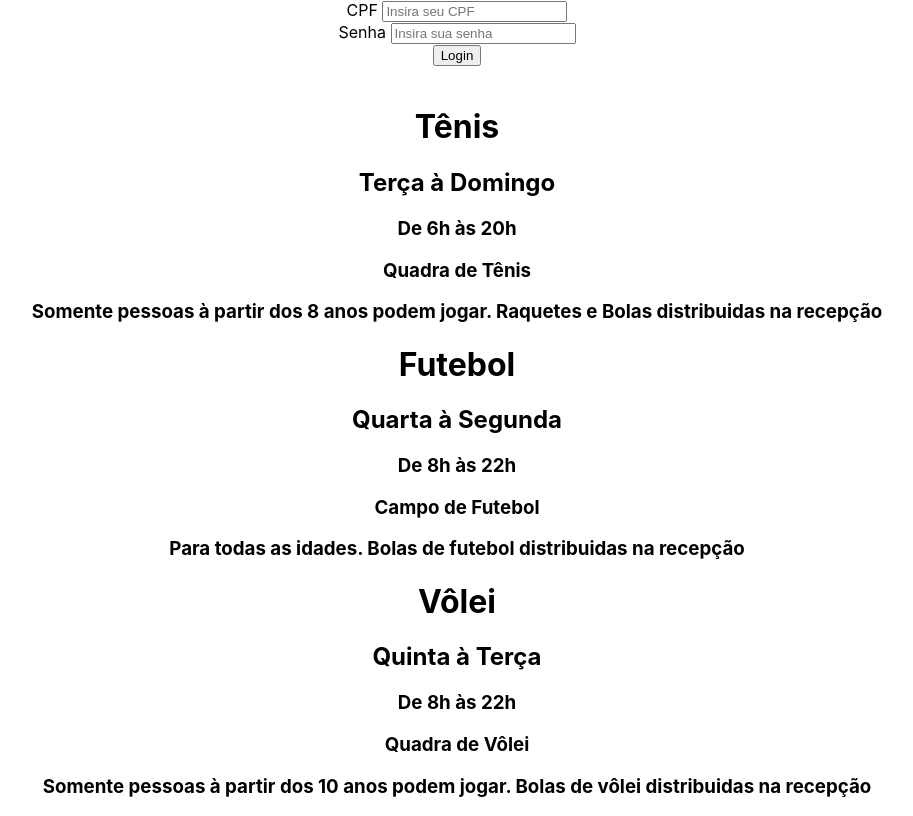
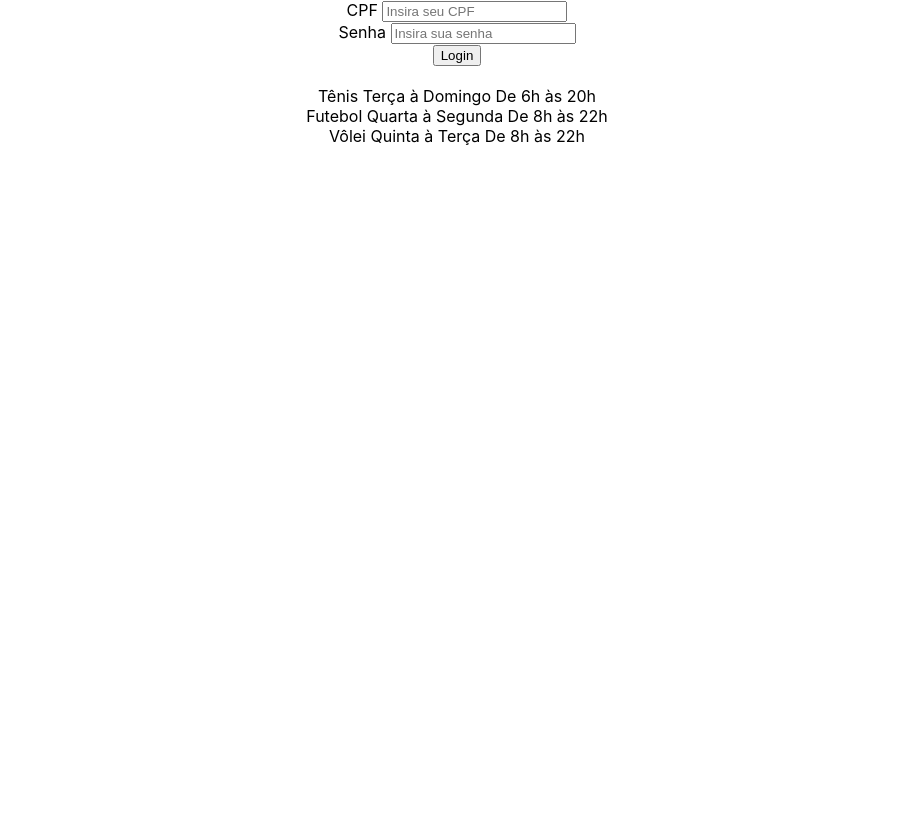
Before and after one commit to dsm-cefet-rj/trabalho-integrado-2020-1-grupo-3, a React (Create React App) app in the folder projeto/: page / in a window 1280 px wide. Shown: the whole page, without its empty margins (183-1096 px from the left). Built offline with nearby package versions, Linux system fonts and the light colour scheme.

Commit message:
collapsible de eventos

```diff
--- a/projeto/package.json
+++ b/projeto/package.json
@@ -12,6 +12,7 @@
     "cypress": "^6.0.0",
     "cypress-cucumber-preprocessor": "^4.0.0",
     "react": "^17.0.1",
+    "react-collapsible": "^2.8.1",
     "react-dom": "^17.0.1",
     "react-router-dom": "^5.2.0",
     "react-scripts": "4.0.1",
--- a/projeto/src/Componentes/EventoComponent.js
+++ b/projeto/src/Componentes/EventoComponent.js
@@ -1,15 +1,22 @@
 import React, {Component} from 'react'
+import Collapsible from 'react-collapsible';
 
 class eventoComponent extends Component{
 
     render(){
+        let infoData = [
+            this.props.evento.nome,
+            this.props.evento.data,
+            this.props.evento.horario
+        ]
+        infoData = JSON.stringify(infoData).replaceAll('","', ' ').replace('["', '').replace('"]', '')
         return(
                 <div>
-                    <h1>{this.props.evento.nome}</h1>
-                    <h2>{this.props.evento.data}</h2>
-                    <h3>{this.props.evento.horario}</h3>
-                    <h3>{this.props.evento.local}</h3>
-                    <h3>{this.props.evento.descricao}</h3>
+                    <Collapsible
+                    trigger= {infoData} >
+                        <h3>{this.props.evento.local}</h3>
+                        <h3>{this.props.evento.descricao}</h3>
+                    </Collapsible>
                 </div>
             )
     }
```
Also changed, not shown: 1 other file (tests, documents, lock files or other folders).
